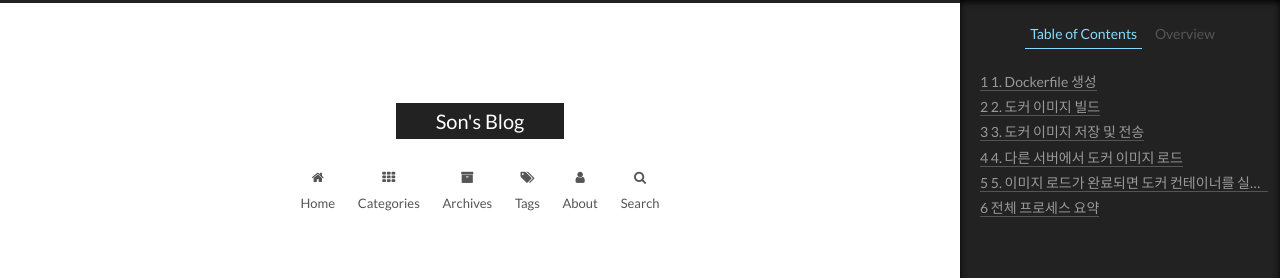
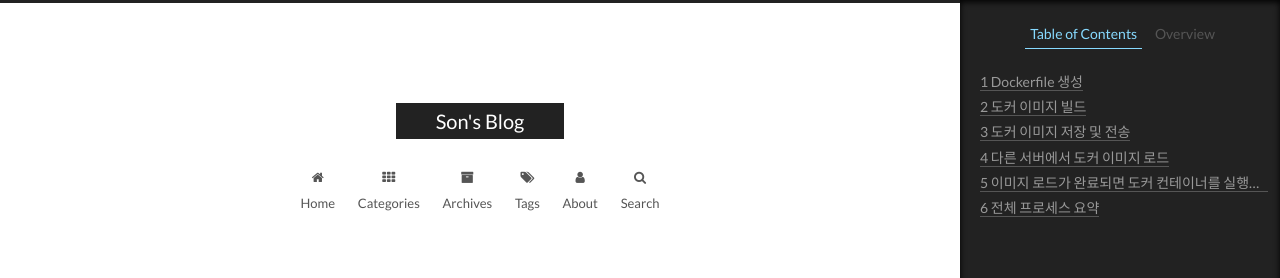
Before and after one commit to son-pistachio/son-pistachio.github.io, a Jekyll site: the page built from _posts/2024-09-26-Docker build & use 다른 서버에서 사용.md, in a window 1280 px wide. Shown: the top 278 px of the page. Built offline with Jekyll 4.4.1, drawn with Linux system fonts in a browser that asks for light colours.

Commit message:
Update 2024-09-26-Docker build & use 다른 서버에서 사용.md

````diff
--- a/_posts/2024-09-26-Docker build & use 다른 서버에서 사용.md
+++ b/_posts/2024-09-26-Docker build & use 다른 서버에서 사용.md
@@ -7,7 +7,7 @@ tags: [Docker, 도커]
 
 
 특정 폴더 루트 예시:  /home/tmp/ml
-# 1. Dockerfile 생성
+# Dockerfile 생성
 먼저, 도커 이미지 생성을 원하는 특정 폴더(/home/tmp/ml)에 Dockerfile을 만들어 해당 폴더를 도커 이미지에 포함.
 ```
 # Python 3.9을 사용하는 베이스 이미지 설정 (필요한 환경에 맞게 선택)
@@ -27,7 +27,9 @@ CMD ["python", "main.py"]
 ```
 위 필수 세가지만 수행 했음.
 
-# 2. 도커 이미지 빌드
+
+
+# 도커 이미지 빌드
 터미널에서 해당 폴더로 이동한 후, 다음 명령어로 도커 이미지 빌드.
 ```
 cd /home/tmp/ml
@@ -36,7 +38,8 @@ docker build -t my_image .
 my_image는 이미지의 이름
 
 
-# 3. 도커 이미지 저장 및 전송
+
+# 도커 이미지 저장 및 전송
 다음 명령어로 도커 이미지를 .tar 파일로 저장.
 ```
 docker save -o my_image.tar my_image
@@ -47,7 +50,8 @@ scp my_image.tar user@other_server_ip:/path/to/destination
 ```
 
 
-# 4. 다른 서버에서 도커 이미지 로드
+
+# 다른 서버에서 도커 이미지 로드
 다른 서버로 접속한 후, 해당 서버에서 도커 이미지 로드.
 ```
 docker load -i /path/to/destination/my_image.tar
@@ -55,11 +59,13 @@ docker load -i /path/to/destination/my_image.tar
 도커 이미지가 해당 서버에 로드
 
 
-# 5. 이미지 로드가 완료되면 도커 컨테이너를 실행할 수 있다. 다음 명령어로 컨테이너 실행.
+
+# 이미지 로드가 완료되면 도커 컨테이너를 실행할 수 있다. 다음 명령어로 컨테이너 실행.
 ```
 docker run -d -p 8000:8000 my_image
 ```
 여기서 -p 8000:8000은 호스트와 컨테이너 간의 포트 매핑을 의미. 필요에 따라 포트 변경 가능.
+
 
 
 # 전체 프로세스 요약
````
